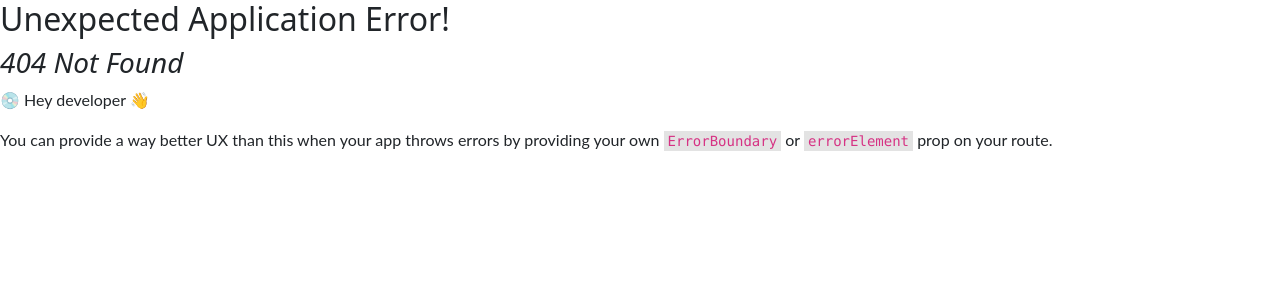
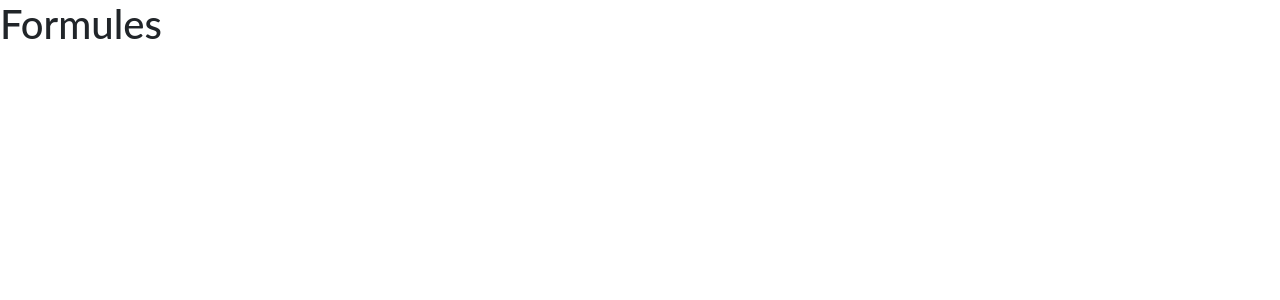
Before and after one commit to CoraNake/pension-puaka, a React (Create React App) app: page /formules in a window 1280 px wide. Before the commit this address had no page. Shown: the top 300 px of the page. Built offline with nearby package versions, Linux system fonts and the light colour scheme.

Commit message:
2 files modified, 1 added

```diff
--- a/components/Navbar.tsx
+++ b/components/Navbar.tsx
@@ -62,28 +62,28 @@ const Navbar = () => {
                 </a>
                 <ul className="dropdown-menu">
                   <li>
-                    <a className="dropdown-item" href="#">
-                      Chambres & Bungalows
+                    <a className="dropdown-item" href="/chambresetbungalows">
+                      Chambres Et Bungalows
                     </a>
                   </li>
                   <li>
-                    <a className="dropdown-item" href="#">
+                    <a className="dropdown-item" href="/activites">
                       Activités
                     </a>
                   </li>
                   <li>
-                    <a className="dropdown-item" href="#">
+                    <a className="dropdown-item" href="/locations">
                       Locations
                     </a>
                   </li>
                   <li>
-                    <a className="dropdown-item" href="#">
+                    <a className="dropdown-item" href="/evenements">
                       Evénements
                     </a>
                   </li>
                   <li>
-                    <a className="dropdown-item" href="#">
-                      Activités
+                    <a className="dropdown-item" href="/formules">
+                      Formules
                     </a>
                   </li>
                 </ul>
--- a/index.tsx
+++ b/index.tsx
@@ -8,6 +8,7 @@ import { Activites } from './pages/Activites';
 import { ChambresEtBungalows } from './pages/ChambresEtBungalows';
 import { Evenements } from './pages/Evenements';
 import { Locations } from './pages/Locations';
+import { Formules } from './pages/Formules';
 
 const rootElement = document.getElementById('root');
 const root = createRoot(rootElement);
@@ -19,6 +20,8 @@ const router = createBrowserRouter([
   { path: '/chambresetbungalows', element: <ChambresEtBungalows /> },
   { path: '/locations', element: <Locations /> },
   { path: '/evenements', element: <Evenements /> },
+  { path: '/formules', element: <Formules /> },
+
 ]);
 
 root.render(
--- /dev/null
+++ b/pages/Formules.tsx
@@ -0,0 +1,9 @@
+import * as React from 'react';
+
+export function Formules() {
+  return (
+    <div>
+      <h1>Formules</h1>
+    </div>
+  );
+}
```
